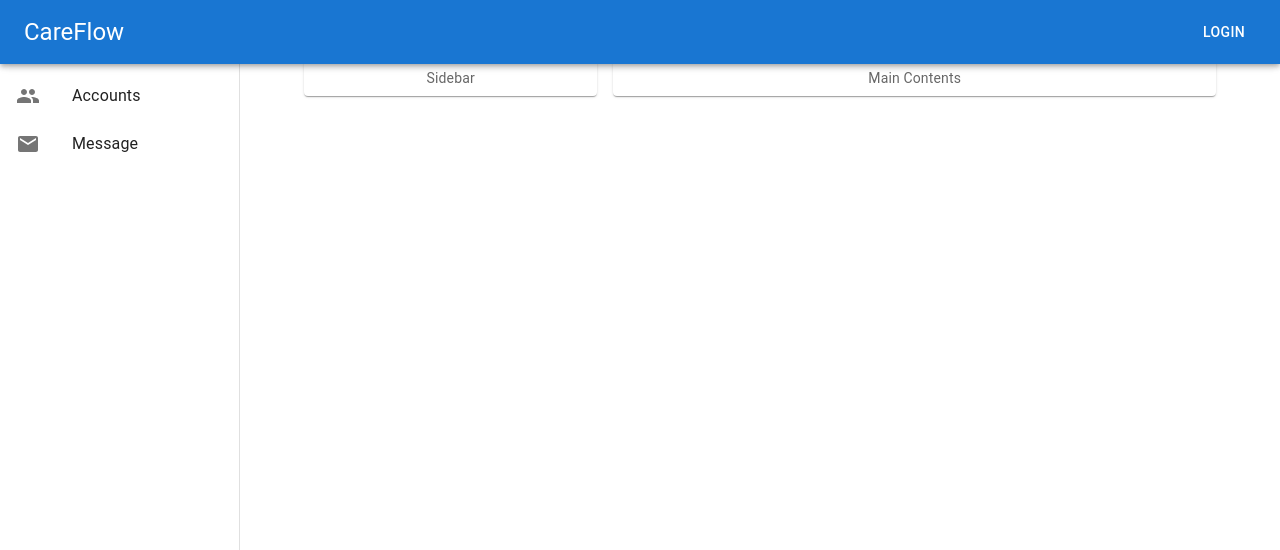
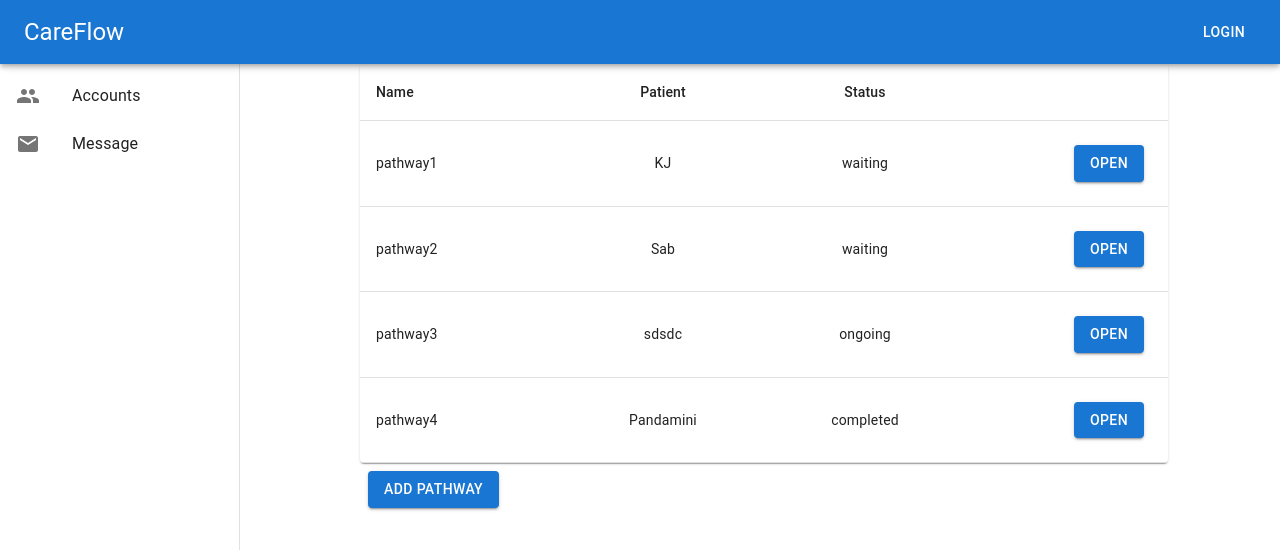
Before and after one commit to Hua5253/Care-Flow, a React (Vite) app in the folder client/: page / in a window 1280 px wide. Shown: the top 550 px of the page. Built offline with nearby package versions, Linux system fonts and the light colour scheme; no server answers.

Commit message:
create pathway screen and add basic pathway modal

```diff
--- a/client/src/App.tsx
+++ b/client/src/App.tsx
@@ -1,34 +1,13 @@
-import { useEffect, useState } from "react";
-import userService, { User } from "./services/user-service";
-import PathwayScreen from "./components/PathwayScreen";
-import SideBar from "./components/SideBar";
-import NavBar from "./components/NavBar";
-import Splash from "./components/Splash";
-import SplashScreen from "./components/SplashScreen";
-import { Box } from "@mui/material";
 import Container from "@mui/material/Container";
-import Accounts from "./components/Accounts";
 import AppBanner from "./components/AppBanner";
+import PathwayScreen from "./components/pathwayscreen";
 
 function App() {
-  const [users, setUsers] = useState<User[]>([]);
-
-  useEffect(() => {
-    userService
-      .getAll<User>()
-      .then((res) => {
-        setUsers(res.data);
-      })
-      .catch((err) => {
-        console.log(err);
-      });
-  }, []);
 
   return (
     <Container id="app" sx={{ display: "flex" }}>
       <AppBanner />
       <PathwayScreen />
-      {/* <SplashScreen /> */}
     </Container>
   );
 }
--- a/client/src/components/PathwayScreen.tsx
+++ /dev/null
@@ -1,29 +0,0 @@
-import { styled } from "@mui/material/styles";
-import Box from "@mui/material/Box";
-import Paper from "@mui/material/Paper";
-import Grid from "@mui/material/Grid";
-const Item = styled(Paper)(({ theme }) => ({
-  backgroundColor: theme.palette.mode === "dark" ? "#1A2027" : "#fff",
-  ...theme.typography.body2,
-  padding: theme.spacing(1),
-  textAlign: "center",
-  color: theme.palette.text.secondary,
-}));
-
-export default function PathwayScreen() {
-  return (
-    <Box sx={{ flexGrow: 1 }}>
-      <Grid container spacing={2}>
-        <Grid item xs={12}>
-          <Item>APP BAR</Item>
-        </Grid>
-        <Grid item xs={4}>
-          <Item>Sidebar</Item>
-        </Grid>
-        <Grid item xs={8}>
-          <Item>Main Contents</Item>
-        </Grid>
-      </Grid>
-    </Box>
-  );
-}
--- /dev/null
+++ b/client/src/components/pathwayscreen/CreatePathwayModal.tsx
@@ -0,0 +1,75 @@
+import { Box, Button, Modal, Typography } from "@mui/material";
+import { useState } from "react";
+
+const style = {
+  position: "absolute" as "absolute",
+  top: "50%",
+  left: "50%",
+  transform: "translate(-50%, -50%)",
+  width: 400,
+  bgcolor: "background.paper",
+  border: "2px solid #000",
+  boxShadow: 24,
+  pt: 2,
+  px: 4,
+  pb: 3,
+};
+
+function ChildModal() {
+  const [open, setOpen] = useState(false);
+  const handleOpen = () => {
+    setOpen(true);
+  };
+  const handleClose = () => {
+    setOpen(false);
+  };
+
+  return (
+    <>
+      <Button onClick={handleOpen}>Open Child Modal</Button>
+      <Modal
+        open={open}
+        onClose={handleClose}
+        aria-labelledby="child-modal-title"
+        aria-describedby="child-modal-description"
+      >
+        <Box sx={{ ...style, width: 200 }}>
+          <h2 id="child-modal-title">Text in a child modal</h2>
+          <p id="child-modal-description">
+            Lorem ipsum, dolor sit amet consectetur adipisicing elit.
+          </p>
+          <Button onClick={handleClose}>Close Child Modal</Button>
+        </Box>
+      </Modal>
+    </>
+  );
+}
+
+function createPathwayModal() {
+  const [open, setOpen] = useState(true);
+
+  const handleClose = () => {
+    setOpen(false);
+  };
+
+  return (
+    <div>
+      <Modal
+        open={open}
+        onClose={handleClose}
+        aria-labelledby="parent-modal-title"
+        aria-describedby="parent-modal-description"
+      >
+        <Box sx={{ ...style, width: 400 }}>
+          <h2 id="parent-modal-title">Text in a modal</h2>
+          <p id="parent-modal-description">
+            Duis mollis, est non commodo luctus, nisi erat porttitor ligula.
+          </p>
+          <ChildModal />
+        </Box>
+      </Modal>
+    </div>
+  );
+}
+
+export default createPathwayModal;
--- /dev/null
+++ b/client/src/components/pathwayscreen/PathwayList.tsx
@@ -0,0 +1,95 @@
+import {
+  Box,
+  Button,
+  Paper,
+  Table,
+  TableBody,
+  TableCell,
+  TableContainer,
+  TableHead,
+  TableRow,
+} from "@mui/material";
+
+interface Column {
+  id: "name" | "patient" | "status" | "open";
+  label: string;
+  minWidth?: number;
+  align?: "center" | "left" | "right";
+}
+
+interface PathwayData {
+  id: number;
+  name: string;
+  patient: string;
+  status: "ongoing" | "completed" | "waiting" | "unpublished";
+}
+
+const columns: readonly Column[] = [
+  { id: "name", label: "Name", minWidth: 170 },
+  { id: "patient", label: "Patient", minWidth: 170, align: "center" },
+  { id: "status", label: "Status", minWidth: 170, align: "center" },
+  { id: "open", label: "", minWidth: 170, align: "right" },
+];
+
+const pathways: PathwayData[] = [
+  { id: 1, name: "pathway1", patient: "KJ", status: "waiting" },
+  { id: 2, name: "pathway2", patient: "Sab", status: "waiting" },
+  { id: 3, name: "pathway3", patient: "sdsdc", status: "ongoing" },
+  { id: 4, name: "pathway4", patient: "Pandamini", status: "completed" },
+];
+
+interface showModal {
+  showModal: () => void;
+}
+
+function Pathways({ showModal }: showModal) {
+  return (
+    <Box sx={{ flexGrow: 1, p: 7 }}>
+      <Paper sx={{ width: "100%", overflow: "hidden" }}>
+        <TableContainer sx={{ maxHeight: 440 }}>
+          <Table stickyHeader aria-label="sticky table">
+            <TableHead>
+              <TableRow>
+                {columns.map((column) => (
+                  <TableCell
+                    key={column.id}
+                    align={column.align}
+                    style={{ minWidth: column.minWidth }}
+                  >
+                    {column.label}
+                  </TableCell>
+                ))}
+              </TableRow>
+            </TableHead>
+            <TableBody>
+              {pathways.map((pathway) => {
+                return (
+                  <TableRow
+                    hover
+                    role="checkbox"
+                    tabIndex={-1}
+                    key={pathway.id}
+                  >
+                    <TableCell>{pathway.name}</TableCell>
+                    <TableCell align={"center"}>{pathway.patient}</TableCell>
+                    <TableCell align={"center"}>{pathway.status}</TableCell>
+                    <TableCell align={"right"}>
+                      <Button variant="contained" sx={{ m: 1 }}>
+                        Open
+                      </Button>
+                    </TableCell>
+                  </TableRow>
+                );
+              })}
+            </TableBody>
+          </Table>
+        </TableContainer>
+      </Paper>
+      <Button variant="contained" sx={{ m: 1 }} onClick={showModal}>
+        Add Pathway
+      </Button>
+    </Box>
+  );
+}
+
+export default Pathways;
--- /dev/null
+++ b/client/src/components/pathwayscreen/PathwayScreen.tsx
@@ -0,0 +1,19 @@
+import Box from "@mui/material/Box";
+import PathwayList from "./PathwayList";
+import CreatePathwayModal from "./CreatePathwayModal";
+import { useState } from "react";
+
+export default function PathwayScreen() {
+  const [showAddPathwayModal, setShowAddPathwayModal] = useState(false);
+
+  const handleAddPathwayModalClick = () => {
+    setShowAddPathwayModal(true);
+  };
+
+  return (
+    <Box sx={{ flexGrow: 1 }}>
+      <PathwayList showModal={handleAddPathwayModalClick} />
+      {showAddPathwayModal && <CreatePathwayModal />}
+    </Box>
+  );
+}
--- /dev/null
+++ b/client/src/components/pathwayscreen/index.ts
@@ -0,0 +1,3 @@
+import PathwayScreen from "./PathwayScreen";
+
+export default PathwayScreen;
```
